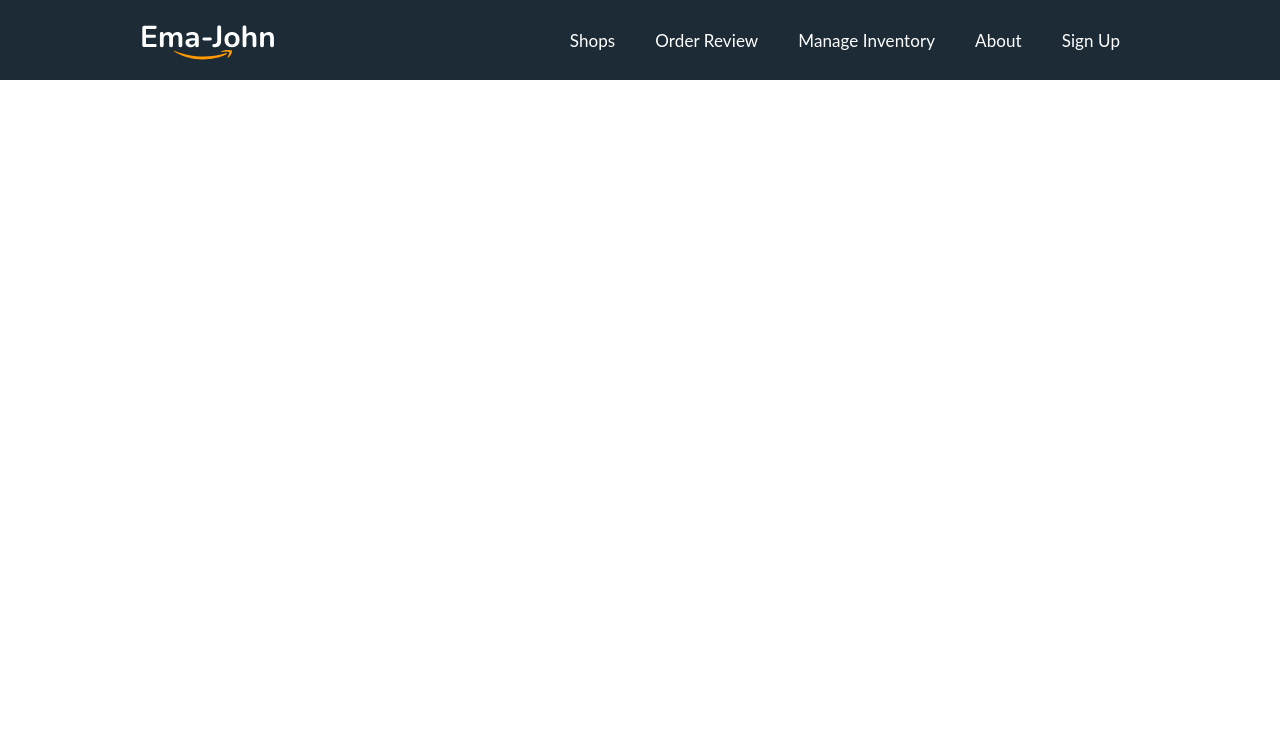
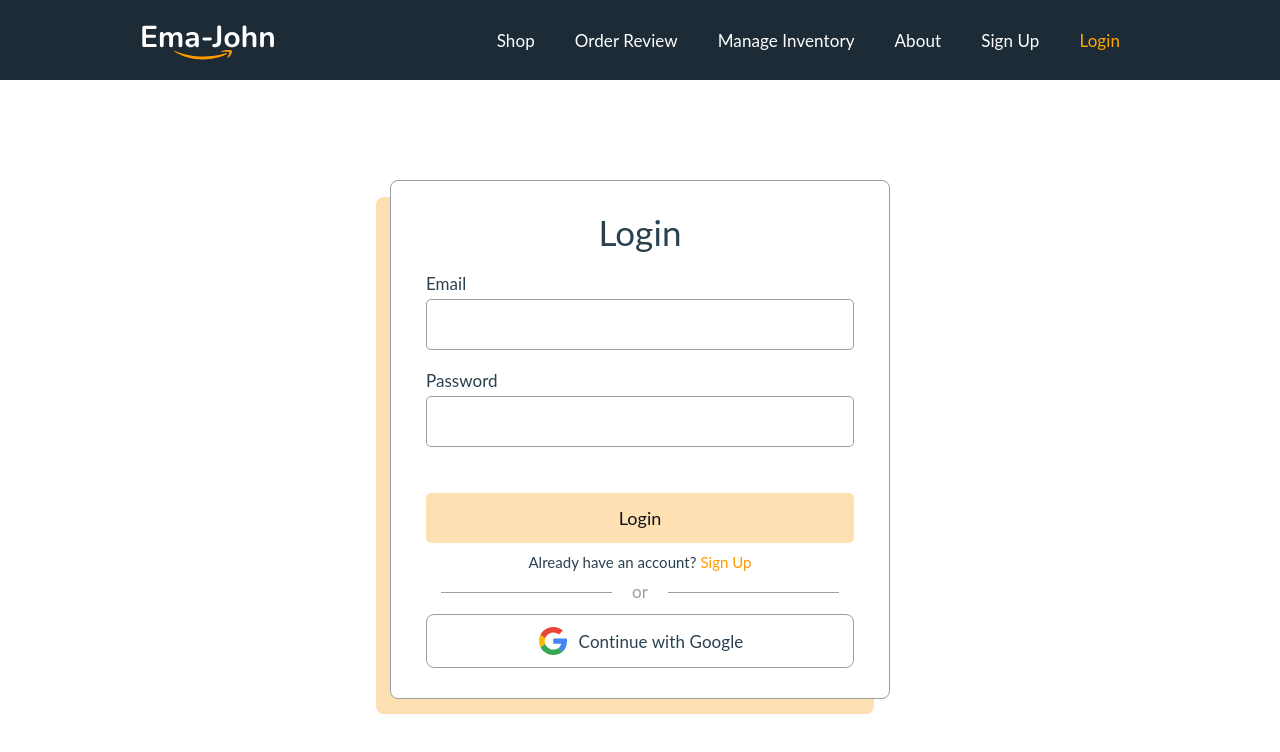
Before and after one commit to alifur-coder/ema-john-app, a React (Create React App) app: page /login in a window 1280 px wide. Shown: the top 752 px of the page. Built offline with nearby package versions, Linux system fonts and the light colour scheme; no server answers.

Commit message:
sing in with google and block view  pages without auth

```diff
--- a/src/App.js
+++ b/src/App.js
@@ -6,6 +6,9 @@ import Inventory from './components/Inventory/Inventory';
 import Order from './components/Orders/Order';
 import Shop from './components/Shop/Shop';
 import SignUp from './components/SignUp/SignUp';
+import Login from './components/Login/Login';
+import RequiredAuth from './components/RequiredAuth/RequiredAuth';
+import IfAuthExist from './components/IfAuthExist/IfAuthExist';
 
 function App() {
   return (
@@ -16,9 +19,24 @@ function App() {
       <Route path='/home' element={<Shop></Shop>}></Route>
       <Route path='/shop' element={<Shop></Shop>}></Route>
       <Route path='/orders' element={<Order></Order>}></Route>
-      <Route path='/inventory' element={<Inventory></Inventory>}></Route>
+      <Route path='/inventory' element={
+        <RequiredAuth>
+          <Inventory></Inventory>
+        </RequiredAuth>
+
+      }></Route>
       <Route path='/about' element={<About></About>}></Route>
-      <Route path='/sign-up' element={<SignUp></SignUp>}></Route>
+      <Route path='/sign-up' element={
+        <IfAuthExist>
+          <SignUp></SignUp>
+        </IfAuthExist>
+      }></Route>
+      <Route path='/login' element={
+        <IfAuthExist>
+          <Login></Login>
+        </IfAuthExist>
+        }></Route>
+
      </Routes>
     </div>
   );
--- a/src/components/Header/Header.css
+++ b/src/components/Header/Header.css
@@ -9,6 +9,17 @@
   top: 0;
   z-index: 999;
 }
+.header_nav {
+	display: flex;
+	justify-content: center;
+	align-content: center;
+	align-items: center;
+}
+.header_nav button{
+  background: transparent;
+  border: none;
+}
+.header_nav button,
 .header_nav a {
   color: #fff;
   text-decoration: none;
@@ -22,7 +33,47 @@
   padding: 10px 20px;
   transition: 0.3s;
 }
+.header_nav .signOutButton:hover,
 .header_nav a.active,
 .header_nav a:hover {
   color: orange;
 }
+.showUserButton {
+  /* display: flex !important;
+  justify-content: center;
+  align-items: center;
+  align-content: center; */
+  position: relative;
+  padding: 0;
+}
+.showUserButton img {
+	width: 30px;
+	height: 30px;
+	overflow: hidden;
+	border-radius: 50px;
+	border: 1px solid gray;
+  cursor: pointer;
+}
+.showUserButton:hover > .userOptions{
+  display: block;
+
+}
+.userOptions {
+	position: absolute;
+	background: #1c2b35;
+	width: 100%;
+	min-width: 180px;
+	right: 0;
+	top: 100%;
+  display: none;
+  border-radius: 6px;
+}
+.userOptions p {
+	margin: 0;
+	color: #5385a4;
+	padding: 0 17px;
+	margin-top: 30px;
+}
+.userOptions button {
+	cursor: pointer;
+}
--- a/src/components/Header/Header.js
+++ b/src/components/Header/Header.js
@@ -1,9 +1,24 @@
 import React from 'react';
-import { Link, NavLink } from 'react-router-dom';
+import { Link, NavLink, useNavigate } from 'react-router-dom';
 import logo from '../../images/Logo.svg';
 import './Header.css';
+import fireBaseAuth from '../../firebase.init';
+import { useAuthState, useSignOut } from 'react-firebase-hooks/auth';
+
+
 
 const Header = () => {
+    const [user] = useAuthState(fireBaseAuth);
+    const [signOut] = useSignOut(fireBaseAuth);
+    const navigate = useNavigate();
+    const handelLogOut  = () =>{
+        const success =  signOut();
+          if (success) {
+            setTimeout(() => {
+                navigate('/login');
+            }, 1000);
+          }
+    }
     return (
         <nav className='header container'>
             <Link to='/shop'>
@@ -11,11 +26,32 @@ const Header = () => {
             </Link>
 
             <div className='header_nav'>
-                <NavLink to='/shop' >Shops</NavLink>
+                <NavLink to='/shop' >Shop</NavLink>
                 <NavLink to='/orders' >Order Review</NavLink>
                 <NavLink to='/inventory'>Manage Inventory</NavLink>
                 <NavLink to='/about' >About</NavLink>
-                <NavLink to='/sign-up' >Sign Up</NavLink>
+                {
+                    user ?
+                    <>
+
+                        <div className='showUserButton'>
+                            <img src={user.photoURL}  />
+
+                                <div className='userOptions'>
+                                    <p>{user.displayName}</p>
+                                    <button onClick={handelLogOut} className='signOutButton'>Sign Out</button>
+                                </div>
+
+                        </div>
+                    </>
+
+                    :
+                    <>
+                        <NavLink to='/sign-up' >Sign Up</NavLink>
+                        <NavLink to='/login' >Login</NavLink>
+                    </>
+                }
+
             </div>
         </nav>
     );
--- /dev/null
+++ b/src/components/IfAuthExist/IfAuthExist.js
@@ -0,0 +1,15 @@
+import React from 'react';
+import { useAuthState } from 'react-firebase-hooks/auth';
+import fireBaseAuth from '../../firebase.init';
+import { Navigate } from 'react-router';
+
+const IfAuthExist = ({children}) => {
+    const [user] = useAuthState(fireBaseAuth);
+    if(user){
+        return <Navigate to="/shop"></Navigate>
+    }
+    return children;
+
+};
+
+export default IfAuthExist;
--- /dev/null
+++ b/src/components/Login/Login.js
@@ -0,0 +1,67 @@
+import React, { useState } from 'react';
+import googleIcon from '../../images/imgs/google.svg';
+import { Link, useNavigate } from 'react-router-dom';
+import { useSignInWithGoogle } from 'react-firebase-hooks/auth';
+import fireBaseAuth from '../../firebase.init';
+
+const Login = () => {
+    const [email, setEmail] = useState('');
+    const [password, setPassword] = useState('');
+    const [showError, setError] = useState('');
+    const [showSuccess, setSuccess] = useState('');
+    const [SignInWithGoogle, user,] = useSignInWithGoogle(fireBaseAuth);
+    const navigate = useNavigate();
+    const handalEmailBlur = e =>{
+        setEmail(e.target.value);
+    }
+    const handalPasswBlur = e =>{
+        setPassword(e.target.value);
+    }
+    const LoginWithUserPassword = event =>{
+        event.preventDefault();
+        console.log(event);
+    }
+    const SignInWithGoogleHandler = () =>{
+        SignInWithGoogle();
+    }
+    if(user){
+        navigate('/shop');
+
+    }
+    return (
+        <div className="auth_from_container">
+        <form onSubmit={LoginWithUserPassword} className='auth_from'>
+            <h3>Login</h3>
+            <div className="form-group">
+                <label htmlFor="email">Email</label>
+                <input onBlur={handalEmailBlur} id='email' type="email" required />
+            </div>
+            <div className="form-group">
+                <label htmlFor="np">Password</label>
+                <input onBlur={handalPasswBlur} id='np' type="password" required />
+            </div>
+
+
+
+          <p className='show_error'>{showError}</p>
+          <p className='show_success'>{showSuccess}</p>
+
+
+            <div className="form-group">
+                <input type="submit" className='al_btn btn-orenge-light' value="Login" />
+                <p className='switch_text'>Already have an account?<Link to="/sign-up"> Sign Up</Link></p>
+            </div>
+        </form>
+        <div className="al_block_divider">
+            <span></span>
+            <p>or</p>
+            <span></span>
+        </div>
+        <div className="al-social-buttons">
+            <button onClick={SignInWithGoogleHandler } className='al_btn al-google-btn'> <img src={googleIcon}  /> Continue with Google</button>
+        </div>
+    </div>
+    );
+};
+
+export default Login;
--- /dev/null
+++ b/src/components/RequiredAuth/RequiredAuth.js
@@ -0,0 +1,15 @@
+import React from 'react';
+import { useAuthState } from 'react-firebase-hooks/auth';
+import fireBaseAuth from '../../firebase.init';
+import { Navigate, useLocation } from 'react-router';
+
+const RequiredAuth = ({children}) => {
+    const [user] = useAuthState(fireBaseAuth);
+    const location = useLocation();
+    if(!user){
+        return <Navigate to='/login' state={{from: location}} replace></Navigate>
+    }
+    return children;
+};
+
+export default RequiredAuth;
```
